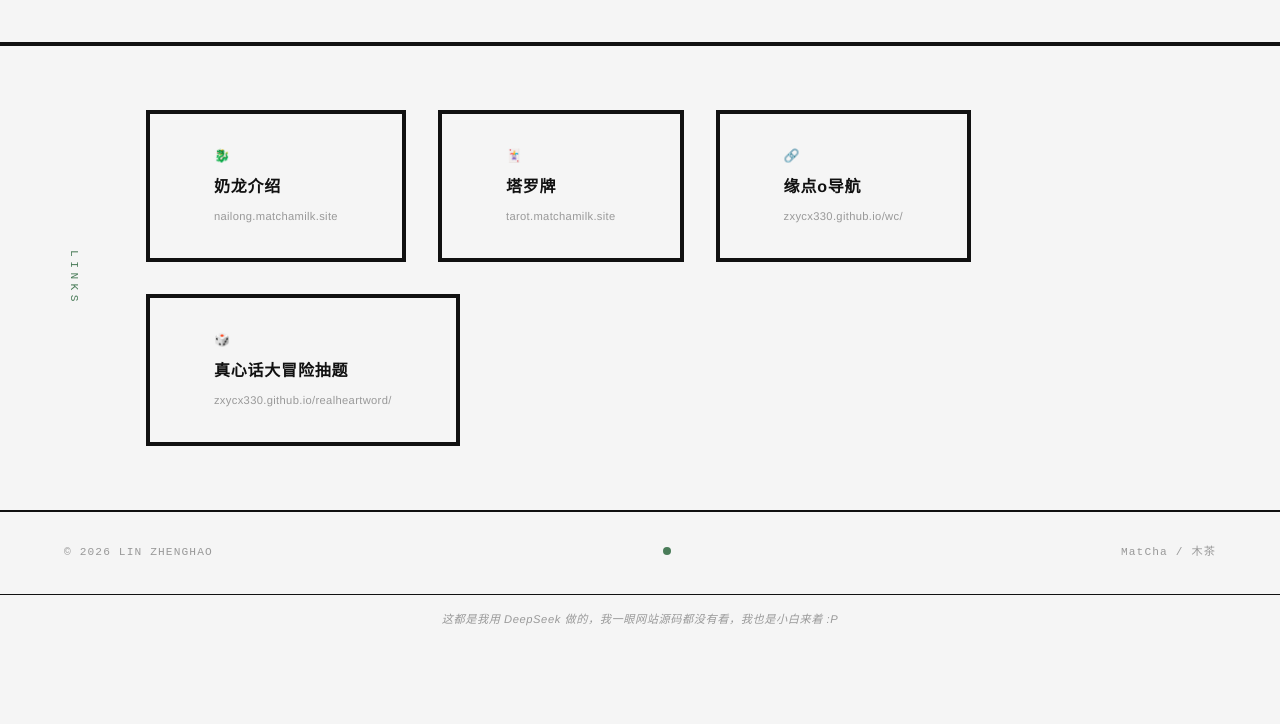
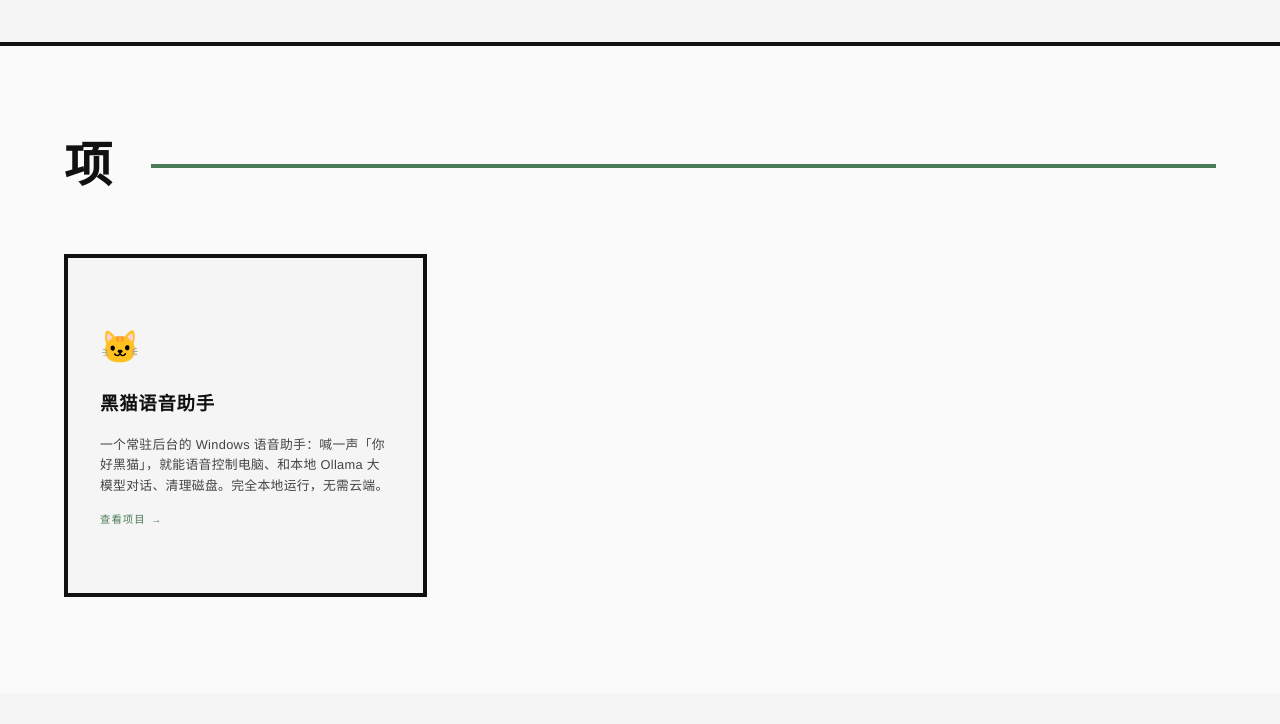
Before and after one commit to MatChaRoubei/MatChaRoubei.github.io, a plain HTML site: page links.html in a window 1280 px wide. Shown: the part 596-1320 px from the top of the page. Before the commit the page ends 1241 px from the top, so only its background shows below. Drawn offline with Linux system fonts and the light colour scheme.

Commit message:
Add files via upload

```diff
--- a/links.html
+++ b/links.html
@@ -67,6 +67,22 @@
       </div>
     </section>
 
+    <!-- ===== 项目 ===== -->
+    <section class="section events-section" id="projects">
+      <div class="passage-header">
+        <h2 class="passage-title" style="font-size: 3rem;">项</h2>
+        <div class="passage-title-line"></div>
+      </div>
+      <div class="events-grid">
+        <a href="https://github.com/MatChaRoubei/Kuroneko_Assistant" target="_blank" rel="noopener" class="event-card">
+          <span class="event-card-icon">🐱</span>
+          <h3 class="event-card-title">黑猫语音助手</h3>
+          <p class="event-card-desc">一个常驻后台的 Windows 语音助手：喊一声「你好黑猫」，就能语音控制电脑、和本地 Ollama 大模型对话、清理磁盘。完全本地运行，无需云端。</p>
+          <span class="event-card-cta">查看项目 →</span>
+        </a>
+      </div>
+    </section>
+
     <!-- ===== 友情链接 ===== -->
     <section class="section nav-section" id="nav">
       <div class="nav-tag">LINKS</div>
@@ -91,6 +107,7 @@
           <span class="nav-link-label">真心话大冒险抽题</span>
           <span class="nav-link-desc">zxycx330.github.io/realheartword/</span>
         </a>
+
       </div>
     </section>
 
```
